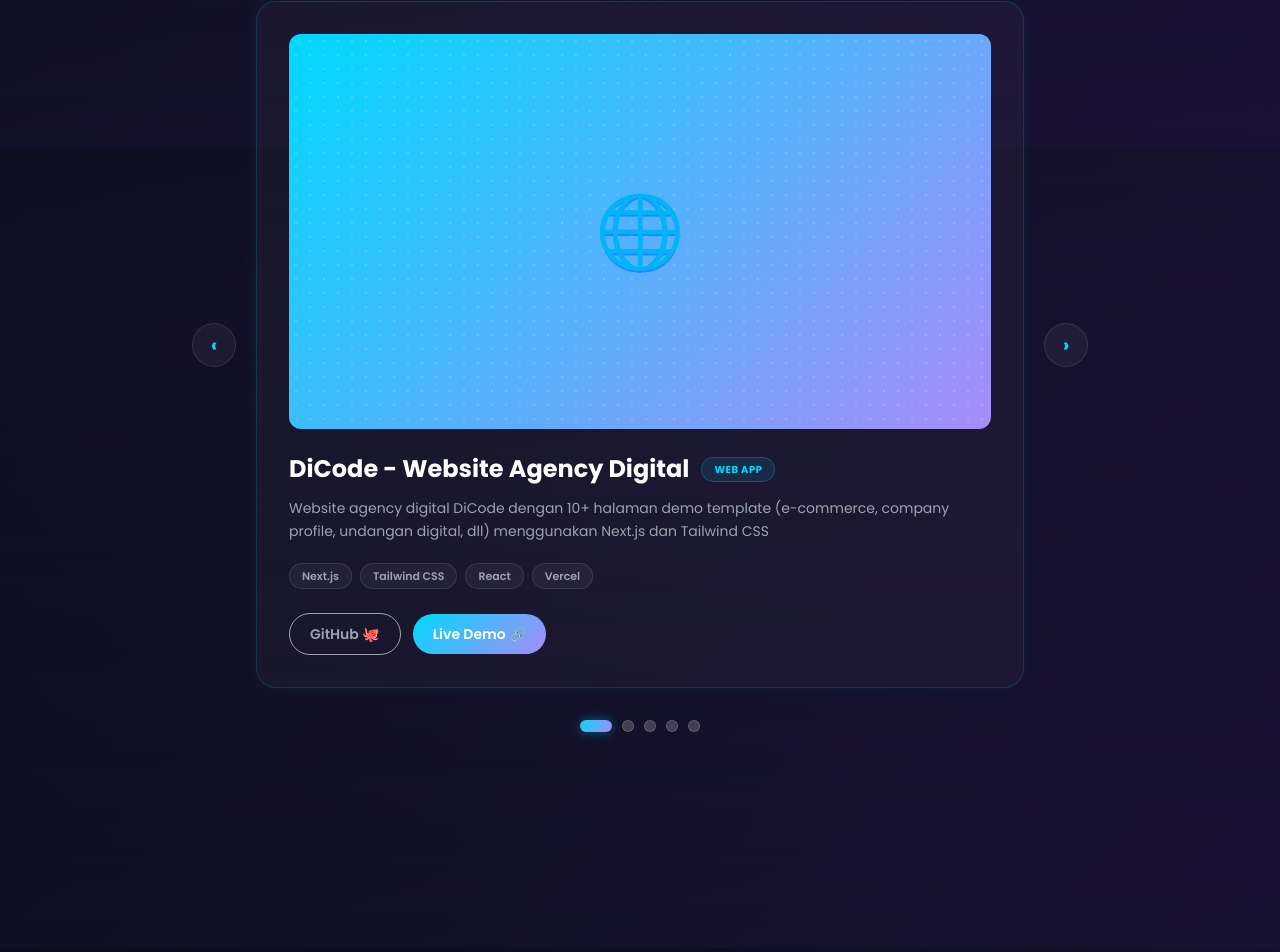
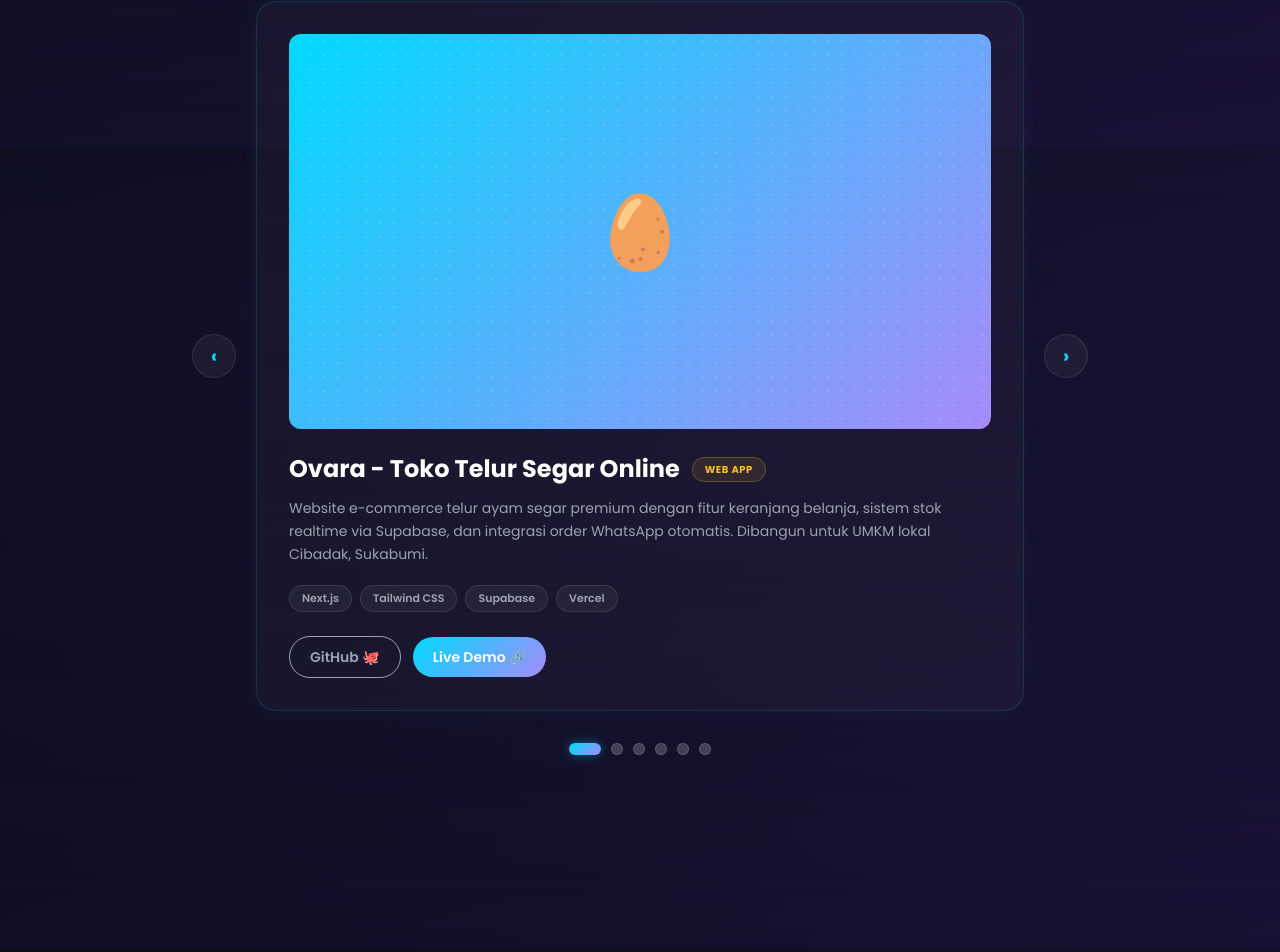
Before and after one commit to dmakapeli-prog/doni-portfolio, a Next.js app: page / in a window 1280 px wide. Shown: the part 3852-4804 px from the top of the page. Built offline with nearby package versions, Linux system fonts and the light colour scheme.

Commit message:
feat: tambah project Ovara ke portfolio

```diff
--- a/app/page.js
+++ b/app/page.js
@@ -818,6 +818,16 @@ function ProjectsSection() {
 
   const projects = [
     {
+      icon: "🥚",
+      title: "Ovara - Toko Telur Segar Online",
+      badge: "Web App",
+      badgeClass: "badge-orange",
+      desc: "Website e-commerce telur ayam segar premium dengan fitur keranjang belanja, sistem stok realtime via Supabase, dan integrasi order WhatsApp otomatis. Dibangun untuk UMKM lokal Cibadak, Sukabumi.",
+      techStack: ["Next.js", "Tailwind CSS", "Supabase", "Vercel"],
+      github: "https://github.com/dmakapeli-prog/ovara-website",
+      live: "https://ovara-nine.vercel.app",
+    },
+    {
       icon: "🌐",
       title: "DiCode - Website Agency Digital",
       badge: "Web App",
```
